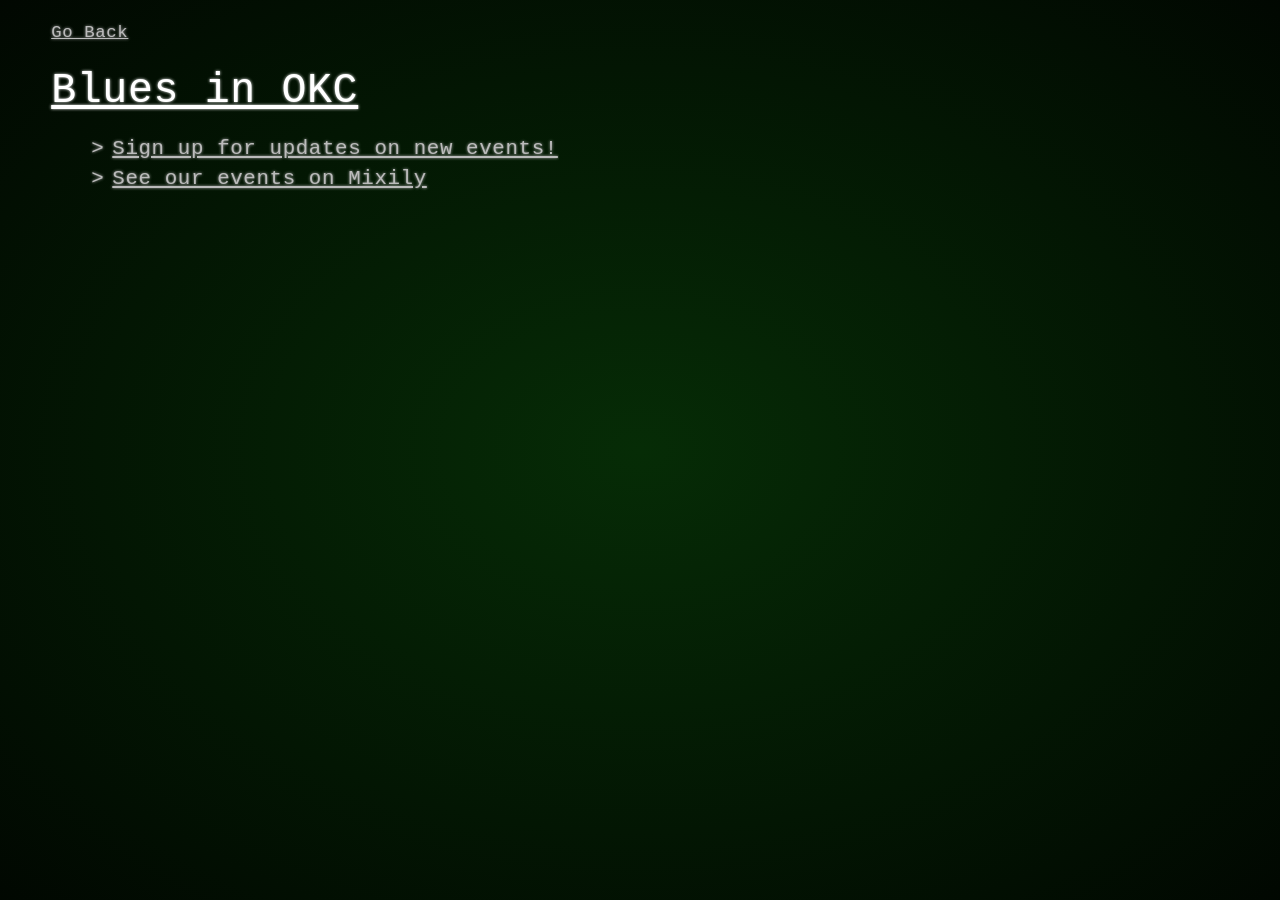
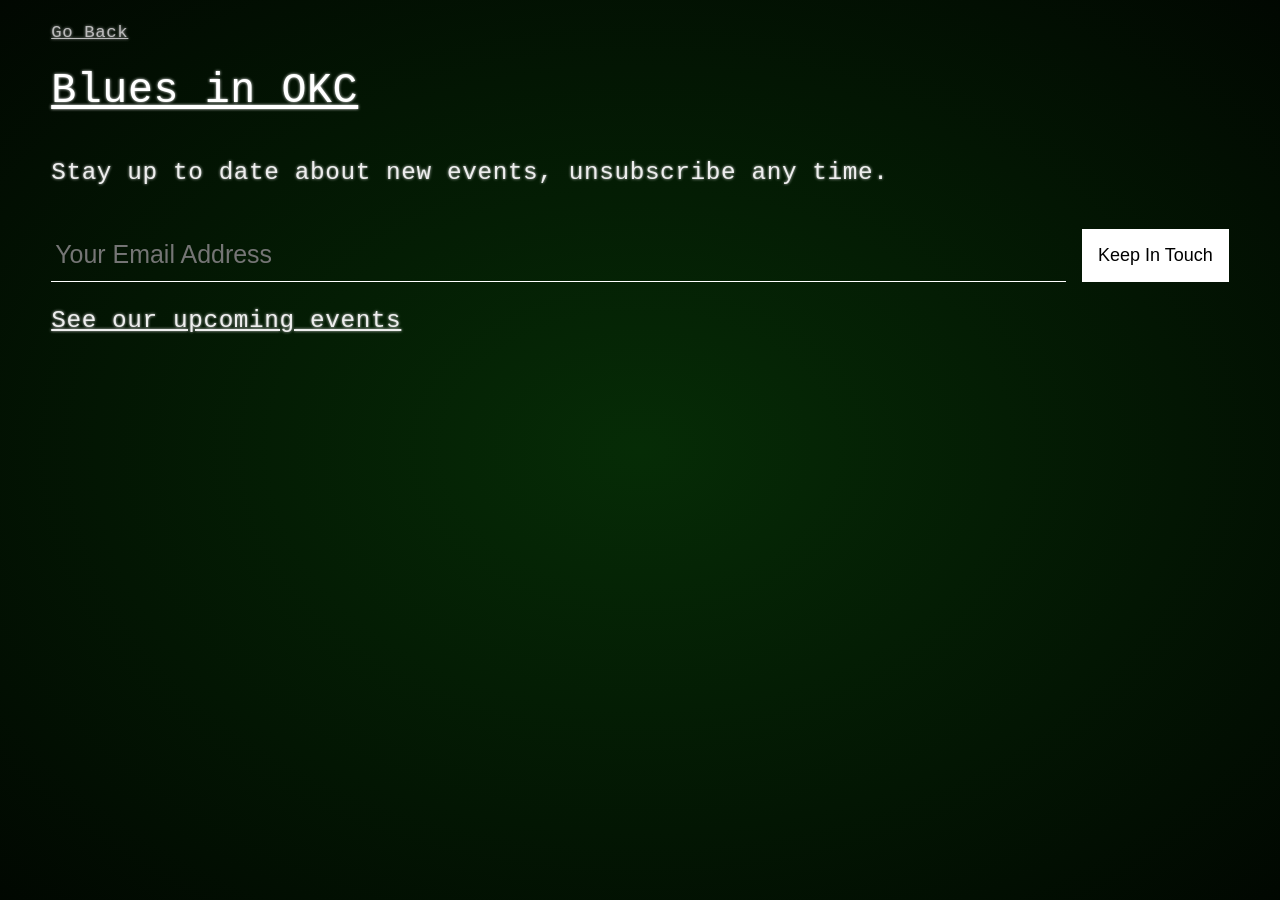
Before and after one commit to smwa/smwa.github.io, a Jekyll site: the page built from Blues/index.html, in a window 1280 px wide. Built offline with Jekyll 4.4.1, drawn with Linux system fonts in a browser that asks for light colours; comment, search, counter and statistics services are not loaded.

Commit message:
Add action form

```diff
--- a/Blues/index.html
+++ b/Blues/index.html
@@ -5,7 +5,36 @@ previous_url: /Michael/
 ---
 <h1>Blues in OKC</h1>
 
-<ul>
-  <li><a href="https://forms.gle/R7mzbzUszRLLsWeWA">Sign up for updates on new events!</a></li>
-  <li><a href="https://www.mixily.com/listing/3702886878552742982">See our events on Mixily</a></li>
-</ul>
+<form id="blues_subscriber_form" class="row_form">
+    <h3 style="width: 100vw">Stay up to date about new events, unsubscribe any time.</h3>
+    <input type="email" id="blues_subscriber_email" placeholder="Your Email Address" required="required">
+    <button type="submit">Keep In Touch</button>
+</form>
+
+<div id="blues_success_message"></div>
+
+<h3><a href="https://www.mixily.com/listing/3702886878552742982">See our upcoming events</a></h3>
+
+<script>
+
+const blues_form = document.getElementById('blues_subscriber_form');
+const blues_success_message = document.getElementById('blues_success_message');
+
+const on_blues_subscriber_submit = async (e) => {
+  e.preventDefault();
+  await fetch('https://home.mechstack.dev/api/webhook/mechstackBluesMailingList90812352', {
+    method: "POST",
+    headers: {
+      "Content-Type": "application/json"
+    },
+    body: JSON.stringify({
+      "email": document.getElementById('blues_subscriber_email').value,
+    })
+  });
+
+  blues_form.innerHTML = '';
+  blues_success_message.innerHTML = "<h3>We will let you know about upcoming events!</h3>";
+};
+
+blues_form.addEventListener('submit', on_blues_subscriber_submit, true) ;
+</script>
--- a/assets/css/index.css
+++ b/assets/css/index.css
@@ -182,3 +182,35 @@ html {
   min-width: 24rem;
   max-width: 100%;
 }
+
+.row_form {
+  display: flex;
+  flex-direction: row;
+  flex-wrap: wrap;
+  gap: 1rem;
+  width: 100%;
+}
+
+.row_form input[type='email'] {
+  min-width: 50rem;
+  flex: 1;
+}
+
+input[type='email'] {
+  border: none;
+  border-radius: 0;
+  background-color: transparent;
+  display: block;
+  color: white;
+  border-bottom: 1px solid white;
+  padding: 0.25rem;
+  font-size: larger;
+}
+
+button {
+  border: none;
+  border-radius: 0;
+  background-color: white;
+  font-size: large;
+  padding: 1rem;
+}
```
